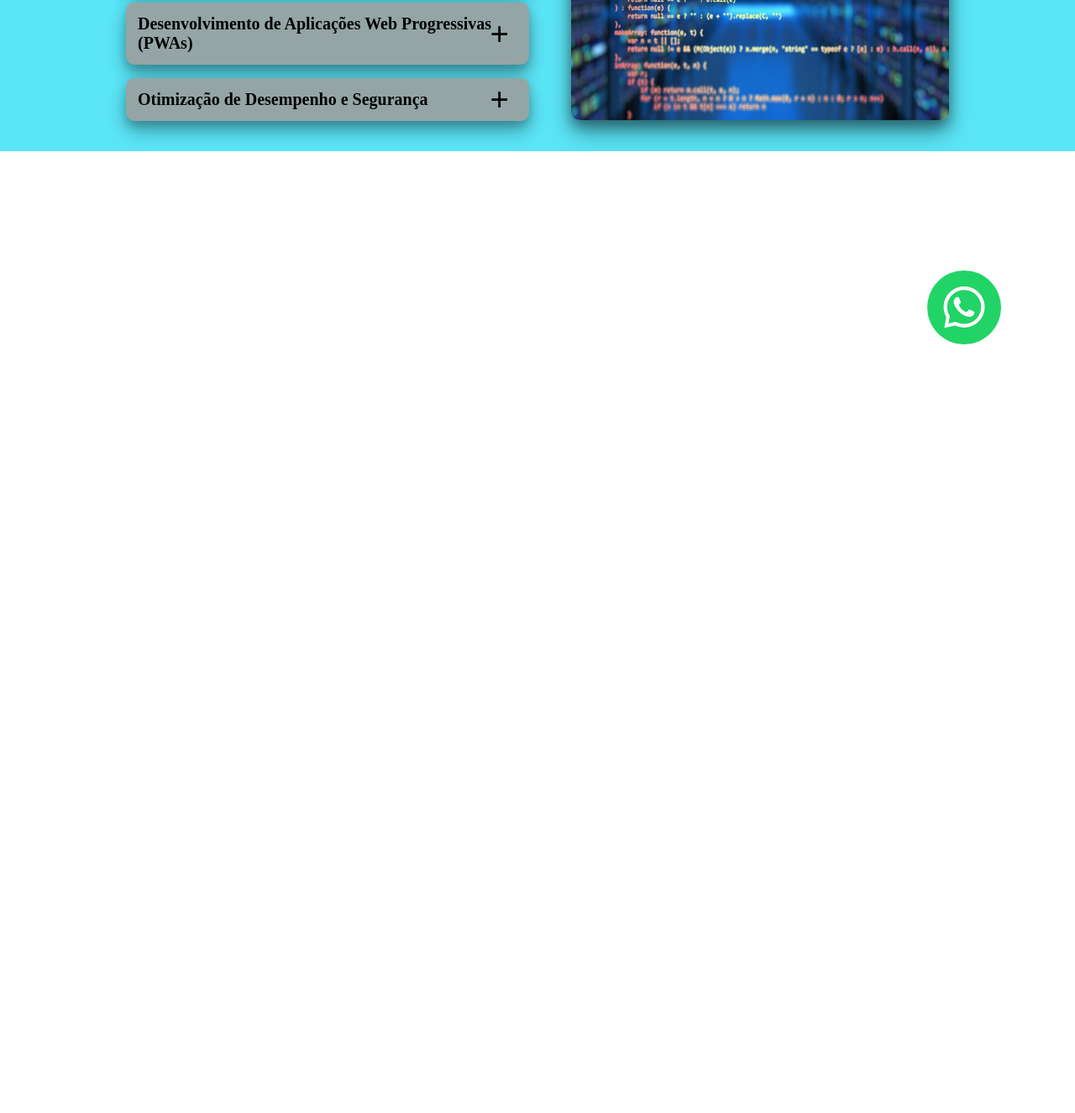
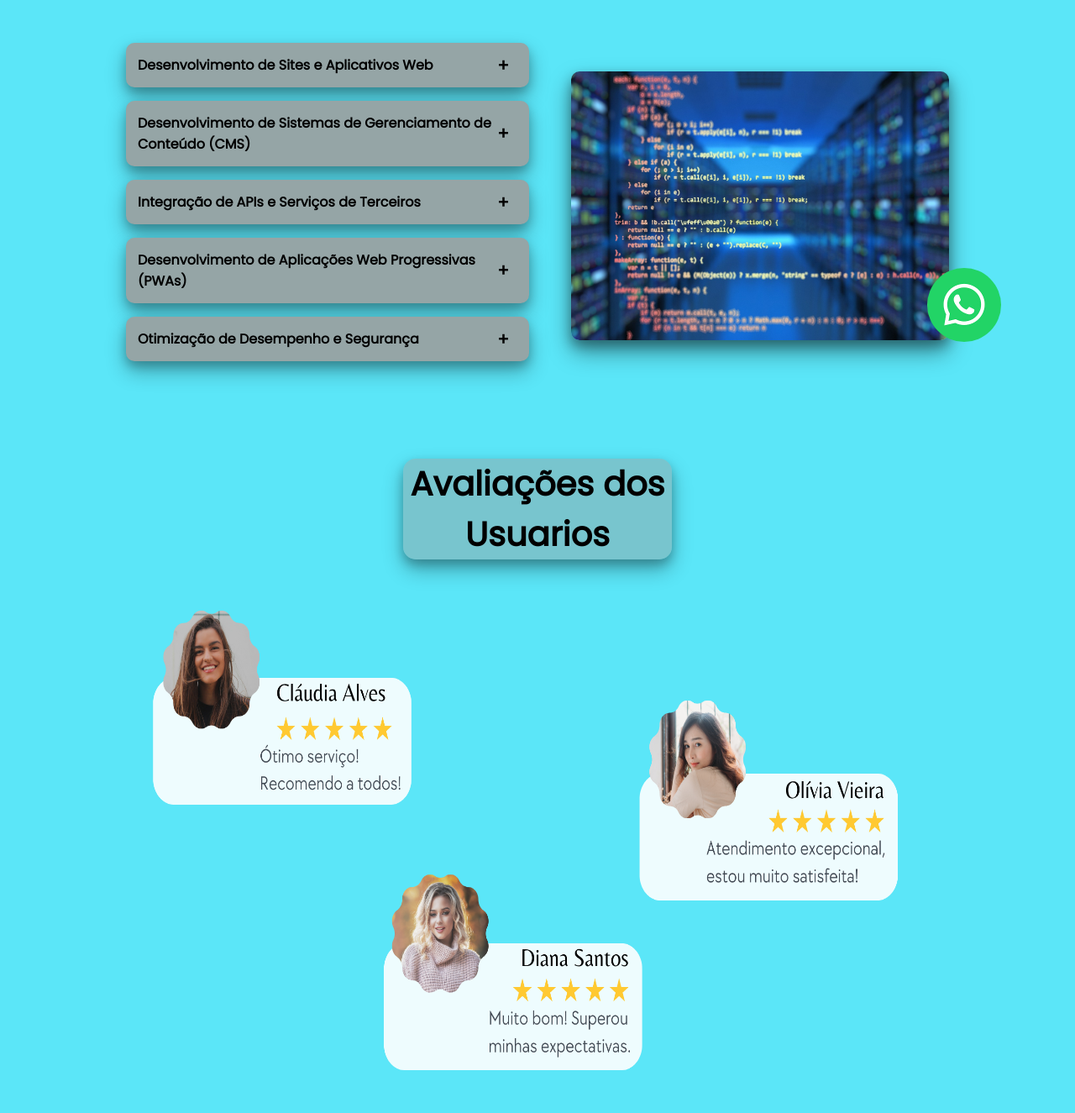
Before and after one commit to mxwlladriano/mfsistemas, a website: page index.html in a window 1280 px wide. Shown: the part 386-1711 px from the top of the page at 84% size. Before the commit the page ends 800 px from the top, so only its background shows below. Drawn offline with nearby package versions, Linux system fonts and the light colour scheme; files that its build step writes are made by us from their sources; files whose address does not match are found by name.

Commit message:
finalização da section home

```diff
--- a/index.html
+++ b/index.html
@@ -3,8 +3,11 @@
 <head>
     <meta charset="UTF-8">
     <meta name="viewport" content="width=device-width, initial-scale=1.0">
-    <title>MF Sistemas</title>
+    <title>MF Solutions</title>
     <link rel="stylesheet" href="./dist/css/main.css">
+    <link rel="preconnect" href="https://fonts.googleapis.com">
+<link rel="preconnect" href="https://fonts.gstatic.com" crossorigin>
+<link href="https://fonts.googleapis.com/css2?family=Poppins&family=Roboto:ital,wght@0,100;0,300;0,400;0,500;0,700;0,900;1,100;1,300;1,400;1,500;1,700;1,900&display=swap" rel="stylesheet">
 </head>
 <body>
     <header class="header">
@@ -30,7 +33,7 @@
         </div>
     </header>
     <section class="faq">
-        <h2 class="title--big">Serviços que oferecemos</h2>
+        <h2 class="title">Serviços que Oferecemos</h2>
         <div class="servicos">
             <div>
                 <ul class="faq__questions">
@@ -38,7 +41,7 @@
                         <div class="faq__questions__item__question" data-faq-question="">
                             Desenvolvimento de Sites e Aplicativos Web
                         </div>
-                        <div class="faq__questions__item__answer text--big">
+                        <div class="faq__questions__item__answer">
                             Oferecemos a criação de sites e aplicativos web responsivos, garantindo uma experiência de usuário consistente em diversos dispositivos.
                         </div>
                     </li>
@@ -46,7 +49,7 @@
                         <div class="faq__questions__item__question" data-faq-question="">
                             Desenvolvimento de Sistemas de Gerenciamento de Conteúdo (CMS)
                         </div>
-                        <div class="faq__questions__item__answer text--big">
+                        <div class="faq__questions__item__answer">
                             Criamos sistemas de gerenciamento de conteúdo personalizados, como blogs e portais corporativos, para facilitar a atualização e gestão de conteúdo.
                         </div>
                     </li>
@@ -54,21 +57,21 @@
                         <div class="faq__questions__item__question" data-faq-question="">
                             Integração de APIs e Serviços de Terceiros
                         </div>
-                        <div class="faq__questions__item__answer text--big">
+                        <div class="faq__questions__item__answer">
                             Realizamos a integração de APIs e serviços de terceiros, como sistemas de pagamento e mídias sociais, para ampliar as funcionalidades do seu site ou aplicativo                        </div>
                     </li>
                     <li class="faq__questions__item">
                         <div class="faq__questions__item__question" data-faq-question="">
                             Desenvolvimento de Aplicações Web Progressivas (PWAs)
                         </div>
-                        <div class="faq__questions__item__answer text--big">
+                        <div class="faq__questions__item__answer">
                             Desenvolvemos PWAs que oferecem uma experiência de aplicativo nativo, incluindo funcionalidades offline e notificações push.                        </div>
                     </li>
                     <li class="faq__questions__item">
                         <div class="faq__questions__item__question" data-faq-question="">
                             Otimização de Desempenho e Segurança
                         </div>
-                        <div class="faq__questions__item__answer text--big">
+                        <div class="faq__questions__item__answer">
                             Otimizamos o desempenho e segurança do seu site ou aplicativo, garantindo carregamento rápido de páginas e proteção contra ameaças cibernéticas.                        </div>
                     </li>
                 </ul>
@@ -82,7 +85,12 @@
                 <img class="image" src="./dist/images/home/CTA Whats.jpg" alt="WhatsApp">
             </a>
         </div>
+        <h2 class="title">Avaliações dos Usuarios</h2>
+        <div class="avaliacoes">
+            <img class="comentarios" src="./dist/images/home/comentarios.png" alt="">
+        </div>
     </section>
+
 
     <script src="./src/scripts/main.js"></script>
 </body>
--- a/src/styles/_header.scss
+++ b/src/styles/_header.scss
@@ -24,7 +24,7 @@
 
                 a{
                 padding: 10px;
-                margin: 0 2px;
+                margin: 0 3px;
                 color: #000;
                 font-weight: bold;
                 background-color: #95a5a6;
--- a/src/styles/_home.scss
+++ b/src/styles/_home.scss
@@ -1,7 +1,6 @@
 .faq {
     padding: 20px 150px;
     background-color: #5be6f8;
-
     .cta {
         position: fixed;
         bottom: 0;
@@ -12,6 +11,15 @@
             border-radius: 50%;
             width: 50%;
             height: auto;
+        }
+    }
+
+    .avaliacoes{
+
+        .comentarios{
+            height: 600px;
+            max-width: 100%;
+            margin-top: 25px;
         }
     }
 }
@@ -43,7 +51,7 @@
 .faq__questions__item__question {
     color: #000;
     font-weight: bold;
-    font-size: 20px;
+    font-size: 16px;
     padding: 14px;
     display: block;
     cursor: pointer;
@@ -59,14 +67,15 @@
     height: 100%;
     display: flex;
     align-items: center;
-    font-size: 40px
+    font-size: 20px;
 }
 
 .faq__questions__item__answer {
+    font-size: 15px;
     height: 0;
     overflow: hidden;
     padding: 0 24px;
-    transition: height,.5s ease
+    transition: height,.5s ease;
 }
 
 .faq__questions__item--is-open .faq__questions__item__question::after {
@@ -82,10 +91,11 @@
 .servicos{
     display: flex;
     align-items: center;
+    margin-top: 100px;
 
     .image{
         width: 450px;
-        height: 350px;
+        height: 320px;
         border-radius: 10px;
         transition: background-color 0.3s ease, transform 0.2s ease, box-shadow 0.3s ease; /* Adicionando transição para suavizar a mudança */
         box-shadow: 0 14px 28px rgba(0, 0, 0, 0.4), 0 7px 14px rgba(0, 0, 0, 0.3); /* Efeito de sombra 3D mais pronunciado */
--- a/src/styles/main.scss
+++ b/src/styles/main.scss
@@ -9,4 +9,17 @@
     box-sizing: border-box;
     list-style: none;
     text-decoration: none;
+    font-family: "Poppins", sans-serif;
 }
+
+.title{
+    margin-top: 100px;
+    margin-left: 330px;
+    margin-right: 330px;
+    font-weight: bold;
+    font-size: 40px;
+    border-radius: 15px;
+    background-color: rgba(149, 165, 166, 0.5);
+    transition: background-color 0.9s ease, transform 0.2s ease, box-shadow 0.3s ease;
+    box-shadow: 0 12px 24px rgba(0, 0, 0, 0.3), 0 6px 12px rgba(0, 0, 0, 0.2);
+}
```
Also changed, not shown: src/images/home/comentarios.png (added).
